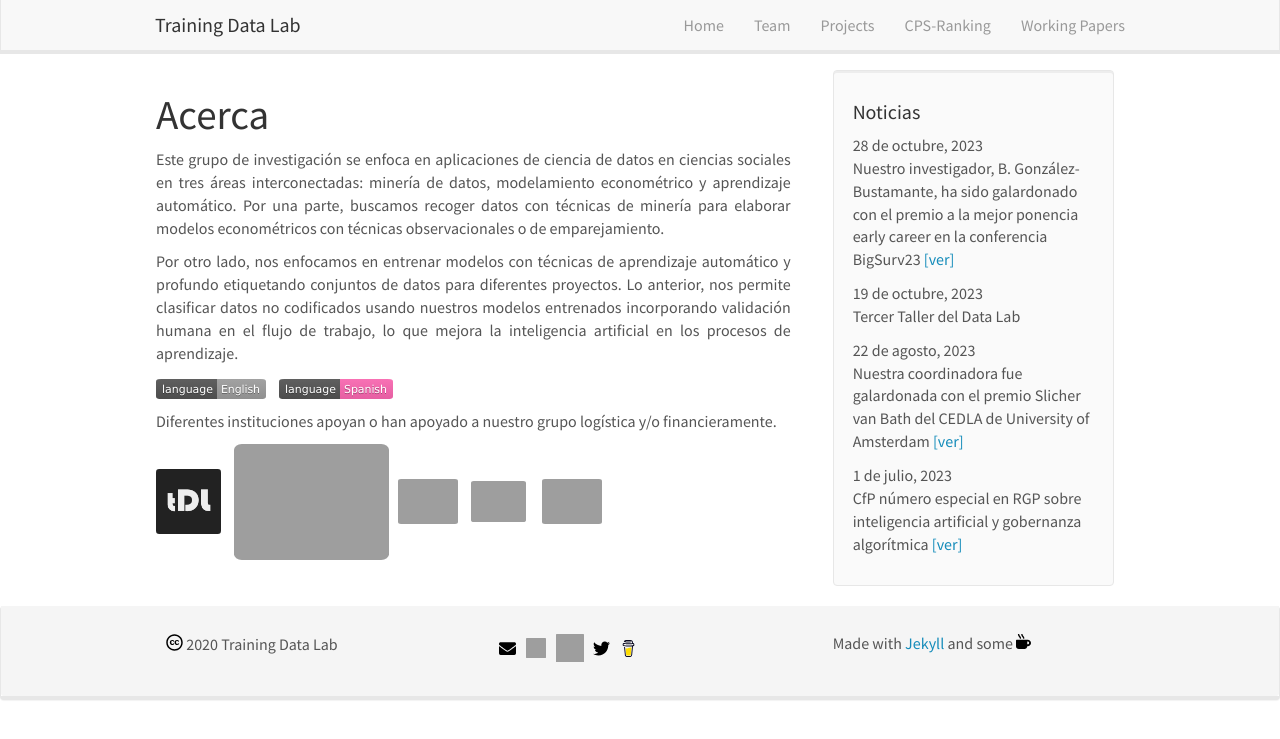
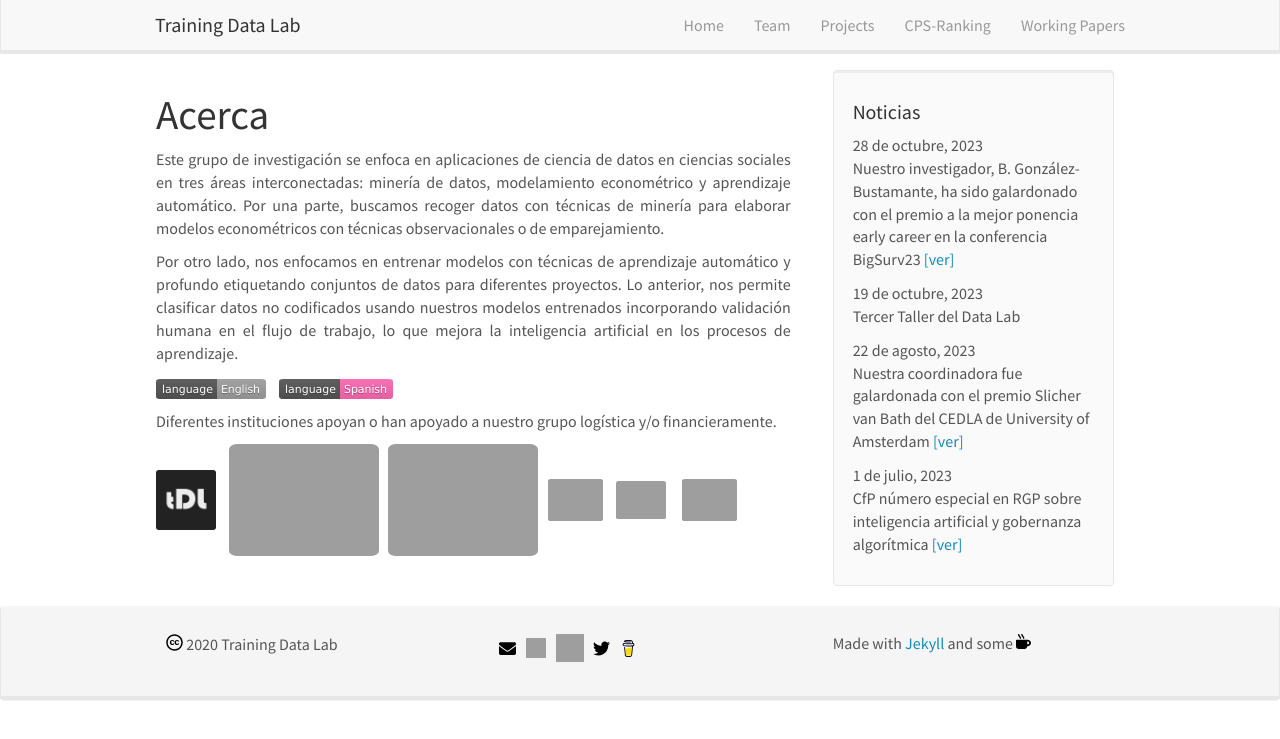
Before and after one commit to training-datalab/old-training-datalab.com, a Jekyll site: the page built from _pages/about_spanish.md, in a window 1280 px wide. Shown: the top 739 px of the page. Built offline with Jekyll 4.4.1, drawn with Linux system fonts in a browser that asks for light colours; nearby versions of some CDN libraries.

Commit message:
Update about_spanish.md

```diff
--- a/_pages/about_spanish.md
+++ b/_pages/about_spanish.md
@@ -15,10 +15,11 @@ permalink: /about-spanish
 Diferentes instituciones apoyan o han apoyado a nuestro grupo logística y/o financieramente.
 
 <figure class="fourth">
-  <img src="{{ site.url }}{{ site.baseurl }}/images/lab-logo.png" style="width: 65px"> &nbsp;&nbsp;
-  <img src="{{ site.url }}{{ site.baseurl }}/images/logos/leiden.png" style="width: 155px">  &nbsp;
-  <img src="{{ site.url }}{{ site.baseurl }}/images/logos/oxford.jpg" style="width: 60px"> &nbsp;&nbsp;
+  <img src="{{ site.url }}{{ site.baseurl }}/images/lab-logo.png" style="width: 60px"> &nbsp;&nbsp;
+  <img src="{{ site.url }}{{ site.baseurl }}/images/logos/leiden.png" style="width: 150px">  &nbsp;
+  <img src="{{ site.url }}{{ site.baseurl }}/images/logos/udp.png" style="width: 150px">  &nbsp;
+  <img src="{{ site.url }}{{ site.baseurl }}/images/logos/oxford.jpg" style="width: 55px"> &nbsp;&nbsp;
   <!-- <img src="{{ site.url }}{{ site.baseurl }}/images/logos/uct.png" style="width: 160px">  &nbsp;&nbsp;-->
-  <img src="{{ site.url }}{{ site.baseurl }}/images/logos/usach.png" style="width: 55px"> &nbsp;&nbsp;&nbsp;
-  <img src="{{ site.url }}{{ site.baseurl }}/images/logos/umayor.png" style="width: 60px">
+  <img src="{{ site.url }}{{ site.baseurl }}/images/logos/usach.png" style="width: 50px"> &nbsp;&nbsp;&nbsp;
+  <img src="{{ site.url }}{{ site.baseurl }}/images/logos/umayor.png" style="width: 55px">
 </figure>
```
